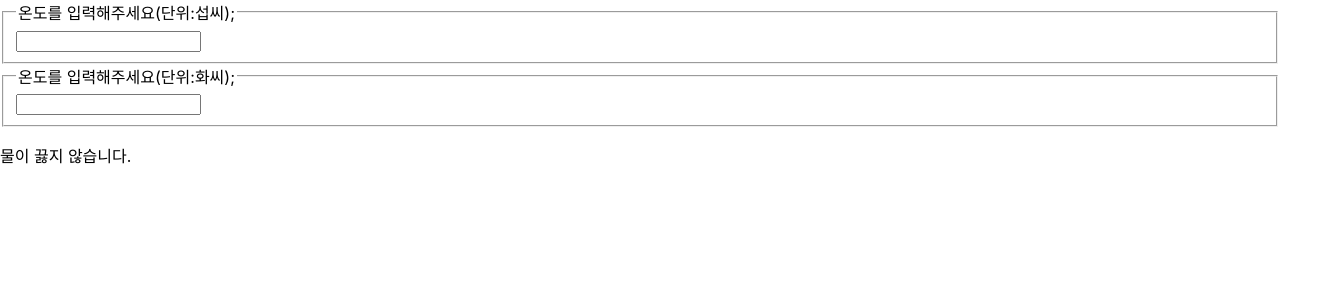
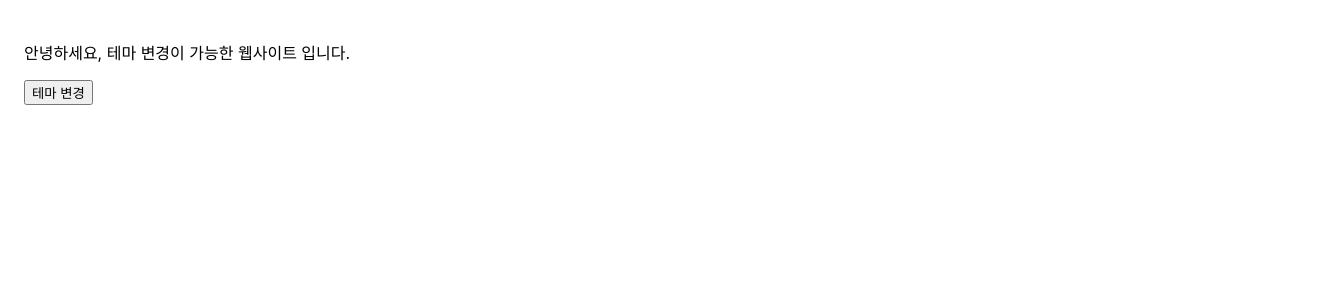
Before and after one commit to shinmyeongsub/my-react-app, a React (Create React App) app: page / in a window 1280 px wide. Shown: the top 300 px of the page, 1328 px wide, since content can reach past the window. Built offline with nearby package versions, Linux system fonts and the light colour scheme.

Commit message:
Feature : Chapter_13 -> Composition vs Inheritance Chapter_14 -> Context

```diff
--- /dev/null
+++ b/src/chapter_13/Card.jsx
@@ -0,0 +1,20 @@
+function Card(props) {
+    const { title, backgroundColor, children } = props;
+
+    return (
+        <div
+            style={{
+                margin: 8,
+                padding: 8,
+                borderRadius: 8,
+                boxShadow: "0px 0px 4px grey",
+                backgroundColor: backgroundColor || "white",
+            }}
+        >
+                {title && <h1>{title}</h1>}
+                {children}
+        </div>
+    );
+}
+
+export default Card;
--- /dev/null
+++ b/src/chapter_13/ProfileCard.jsx
@@ -0,0 +1,12 @@
+import Card from "./Card";
+
+function ProfileCard(props) {
+    return (
+        <Card title="Aiden Shin" backgroundColor="yellow">
+            <p>안녕하세요, 에이든입니다.</p>
+            <p>저는 리액트를 배우는 중입니다.</p>
+        </Card>
+    );
+}
+
+export default ProfileCard;
--- /dev/null
+++ b/src/chapter_14/DarkOrLight.jsx
@@ -0,0 +1,24 @@
+import {useState, useCallback} from "react";
+import ThemeContext from "./ThemeContext";
+import MainContent from "./MainContent";
+
+
+function DarkOrLight(props) {
+    const [theme, setTheme] = useState("light");
+
+    const toggleTheme = useCallback(() => {
+        if(theme == "light") {
+            setTheme("dark");
+        } else if (theme == "dark") {
+            setTheme("light");
+        }
+    }, [theme]);
+
+    return (
+        <ThemeContext.Provider value={{ theme, toggleTheme}}>
+            <MainContent/>
+        </ThemeContext.Provider>
+    );
+}
+
+export default DarkOrLight;
--- /dev/null
+++ b/src/chapter_14/MainContent.jsx
@@ -0,0 +1,23 @@
+import { useContext } from "react";
+import ThemeContext from "./ThemeContext";
+
+function MainContent(props) {
+    const { theme, toggleTheme } = useContext(ThemeContext);
+
+    return (
+        <div
+        style={{
+            width: "100vw",
+            height: "100vh",
+            padding: "1.5rem",
+            backgroundColor: theme == "light" ? "white" : "balck",
+            color: theme == "light" ? "black" : "white",
+        }}
+        >
+            <p>안녕하세요, 테마 변경이 가능한 웹사이트 입니다.</p>
+            <button onClick={toggleTheme}>테마 변경</button>
+        </div>
+    );
+}
+
+export default MainContent;
--- /dev/null
+++ b/src/chapter_14/ThemeContext.jsx
@@ -0,0 +1,6 @@
+import React from "react";
+
+const ThemeContext = React.createContext();
+ThemeContext.displayName = "ThemeContext";
+
+export default ThemeContext;
--- a/src/index.js
+++ b/src/index.js
@@ -10,14 +10,14 @@
 import AttendanceBook from './chapter_10/AttendanceBook';
 import SignUp from './chapter_11/SignUp';
 import Calculator from './chapter_12/Calculator';
+import ProfileCard from './chapter_13/ProfileCard';
+import DarkOrLight from './chapter_14/DarkOrLight';
 
 // const root = ReactDOM.createRoot(document.getElementById('root'));
 
 ReactDOM.render(
   <React.StrictMode>
-    {/* <AttendanceBook/> */}
-    {/* <SignUp></SignUp> */}
-    <Calculator/>
+    <DarkOrLight/>
   </React.StrictMode>,
   document.getElementById('root')
 );
```
